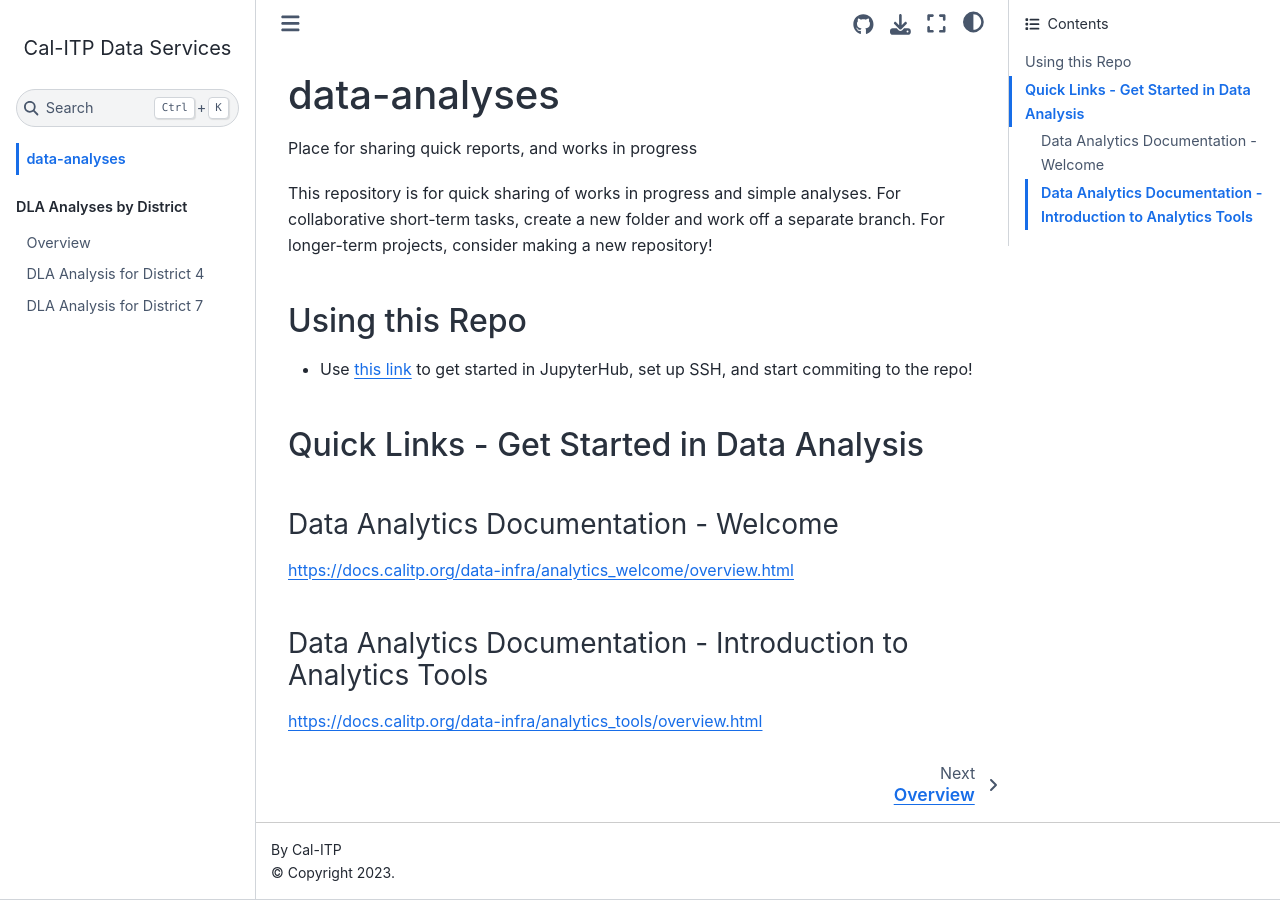
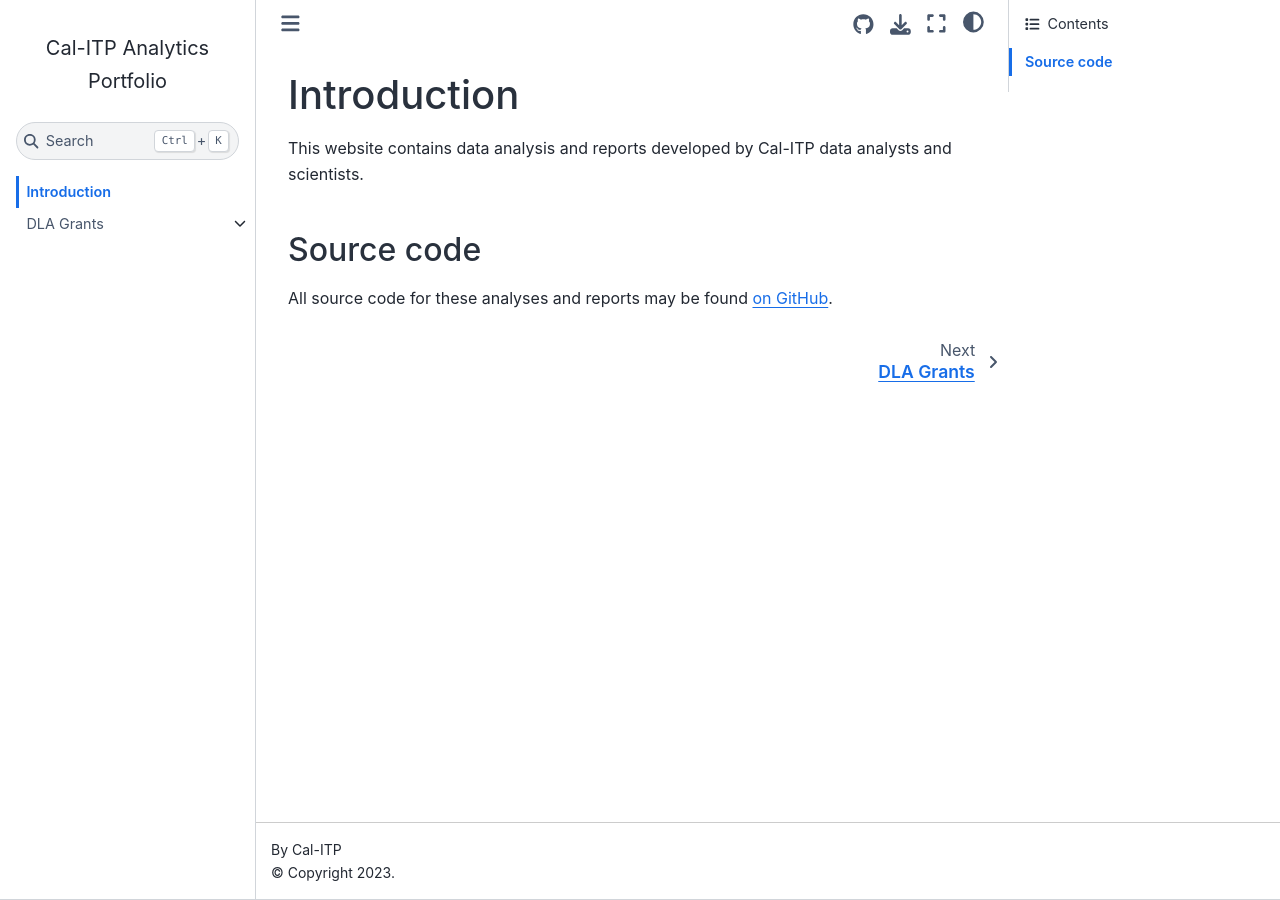
Before and after one commit to cal-itp/data-analyses, a Jupyter Book: the page built from docs/README.md, in a window 1280 px wide. Built offline with Jupyter Book 1.0.4 settings and Sphinx 7.4.7 and the Sphinx Book theme 1.1.4, drawn with Linux system fonts in a browser that asks for light colours; comment, search, counter and statistics services are not loaded.

Commit message:
make things run without errors, tinker a bit

```diff
--- a/docs/README.md
+++ b/docs/README.md
@@ -1,20 +1,6 @@
-# data-analyses
-Place for sharing quick reports, and works in progress
+# Introduction
+This website contains data analysis and reports developed by Cal-ITP data analysts and scientists.
 
-This repository is for quick sharing of works in progress and simple analyses.
-For collaborative short-term tasks, create a new folder and work off a separate branch.
-For longer-term projects, consider making a new repository!
+## Source code
 
-## Using this Repo
-
-* Use [this link](https://docs.calitp.org/data-infra/analytics_tools/saving_code.html#onboarding-setup) to get started in JupyterHub, set up SSH, and start commiting to the repo!
-
-## Quick Links - Get Started in Data Analysis
-
-#### Data Analytics Documentation - Welcome
-
-https://docs.calitp.org/data-infra/analytics_welcome/overview.html
-
-#### Data Analytics Documentation - Introduction to Analytics Tools
-
-https://docs.calitp.org/data-infra/analytics_tools/overview.html
+All source code for these analyses and reports may be found [on GitHub](https://github.com/cal-itp/data-analyses).
--- a/docs/_config.yml
+++ b/docs/_config.yml
@@ -1,7 +1,7 @@
 # Book settings
 # Learn more at https://jupyterbook.org/customize/config.html
 
-title: Cal-ITP Data Services
+title: Cal-ITP Analytics Portfolio
 author: Cal-ITP
 #logo: calitp_logo_MAIN.png
 
--- a/docs/_toc.yml
+++ b/docs/_toc.yml
@@ -2,7 +2,8 @@
 format: jb-book
 root: README
 parts:
-  - caption: DLA Analyses by District
+  - #caption: DLA Analyses by District
     chapters:
       - file: dla/dla_analysis
-      - glob: dla/e76_obligated_funds/*
+        sections:
+          - glob: dla/e76_obligated_funds/*
--- a/docs/dla/dla_analysis.md
+++ b/docs/dla/dla_analysis.md
@@ -1,3 +1,3 @@
-# Overview
+# DLA Grants
 
 Analysis of grants provided through the Division of Local Assistance.
```
Also changed, not shown: generate_reports.py (+25 -10 lines), docs/dla/e76_obligated_funds/prototype-district__district_4.ipynb, docs/dla/e76_obligated_funds/prototype-district__district_7.ipynb, 1 other file.
